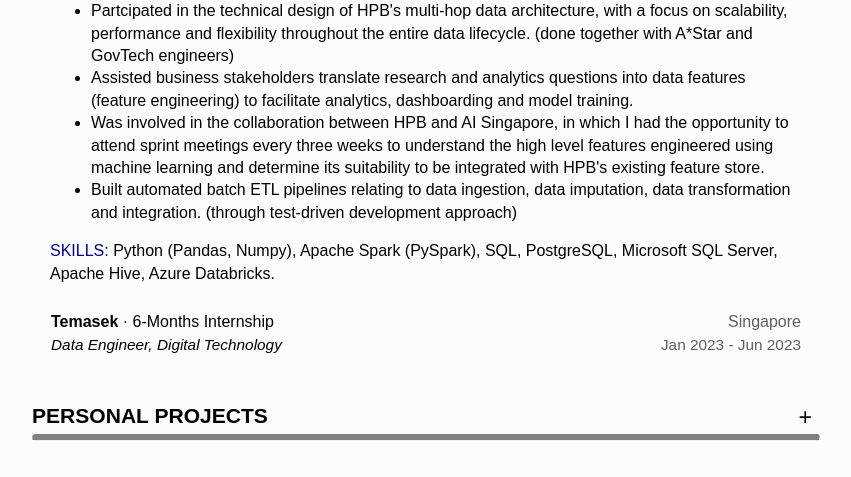
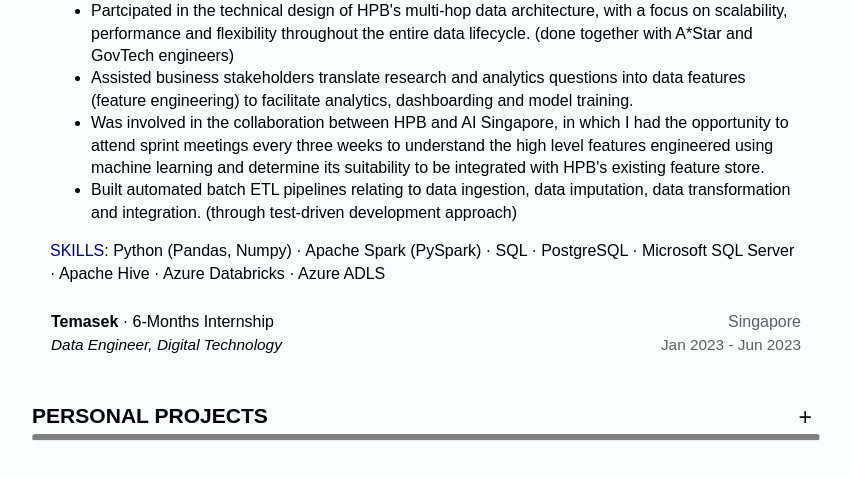
Before and after one commit to shivnarayanan/personal-website, a Flask app: page /experience in a window 1280 px wide. Shown: the part 333-810 px from the top of the page, without its empty margins (214-1065 px from the left). Run offline with Flask 2, Linux system fonts and the light colour scheme.

Commit message:
Update experience.html

```diff
--- a/templates/experience.html
+++ b/templates/experience.html
@@ -27,7 +27,7 @@
                     <li>Was involved in the collaboration between HPB and AI Singapore, in which I had the opportunity to attend sprint meetings every three weeks to understand the high level features engineered using machine learning and determine its suitability to be integrated with HPB's existing feature store.</li>
                     <li>Built automated batch ETL pipelines relating to data ingestion, data imputation, data transformation and integration. (through test-driven development approach) </li>
                 </ul>
-                <p style="margin-left: -6px; margin-top: 0px; padding-left: 5px; padding-right: 5px;"><span style="color:darkblue;">SKILLS</span>: Python (Pandas, Numpy), Apache Spark (PySpark), SQL, PostgreSQL, Microsoft SQL Server, Apache Hive, Azure Databricks.</p>
+                <p style="margin-left: -6px; margin-top: 0px; padding-left: 5px; padding-right: 5px;"><span style="color:darkblue;">SKILLS</span>: Python (Pandas, Numpy) · Apache Spark (PySpark) · SQL · PostgreSQL · Microsoft SQL Server · Apache Hive · Azure Databricks · Azure ADLS</p>
             </div>
             <div class="about_left">
                 <p style="margin-top: 0px; float: right; color:rgb(95, 95, 95); font-size: 100%">Singapore</p>
```
